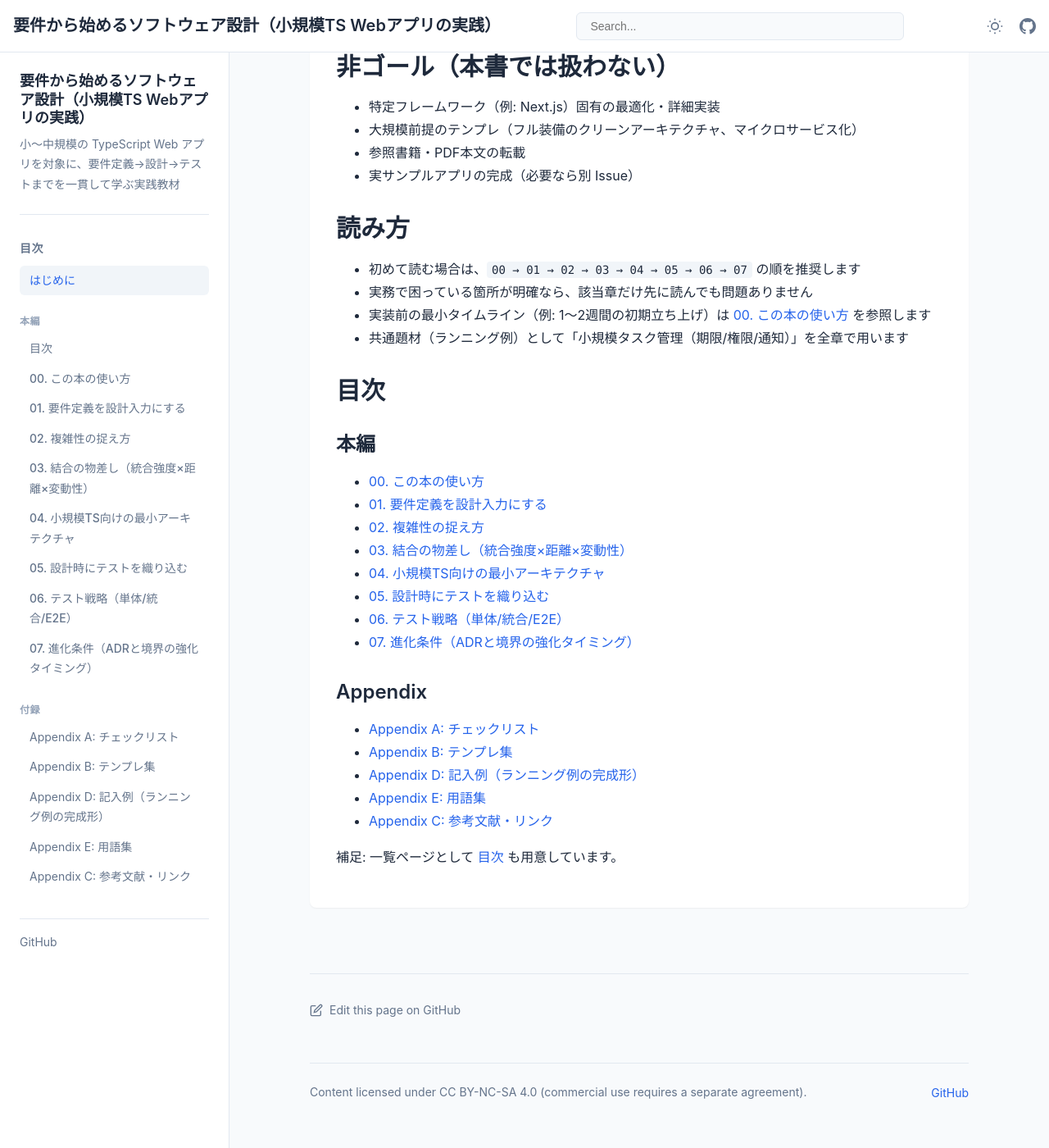
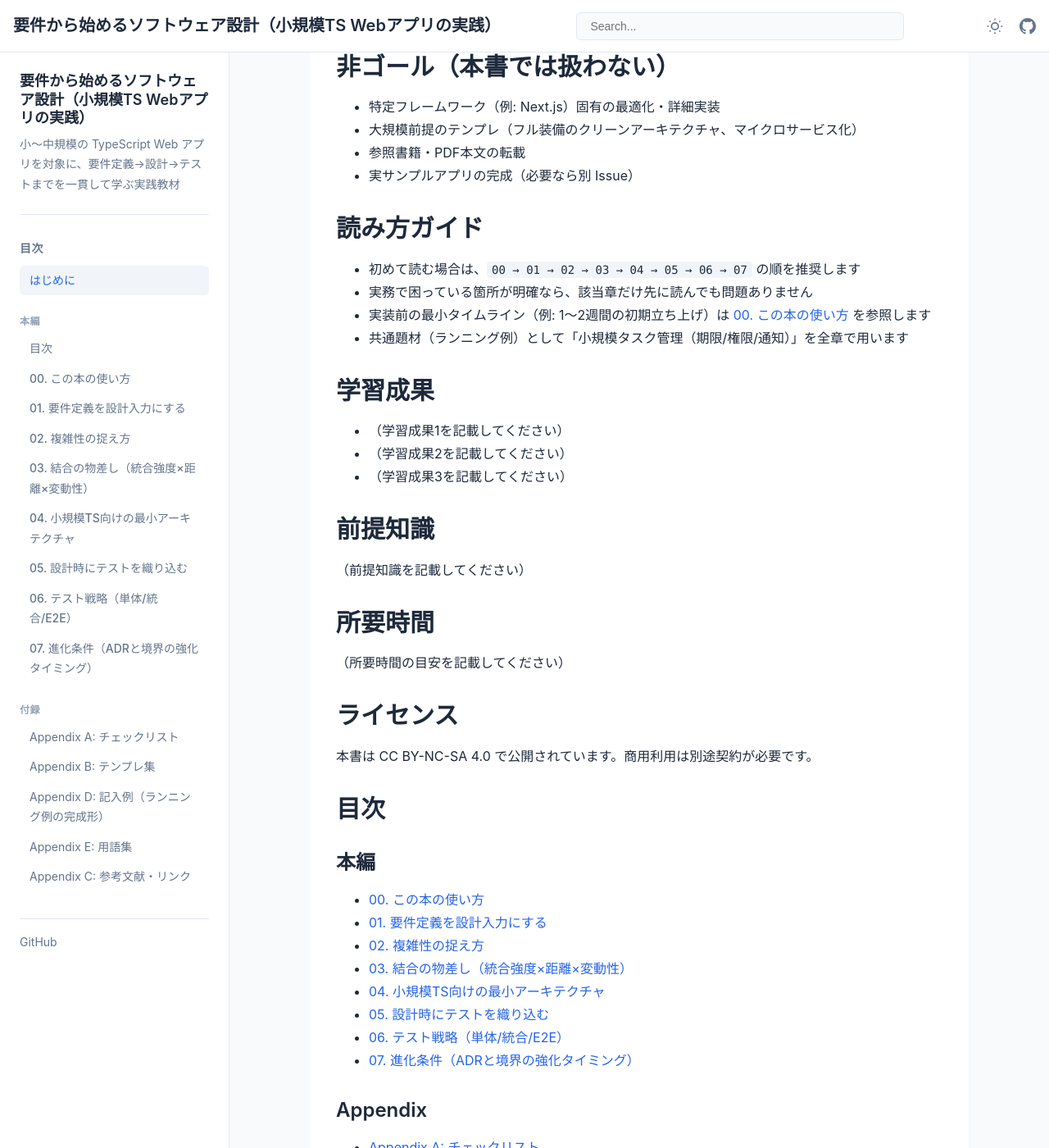
Before and after one commit to itdojp/small-webapp-software-design-book, a Jekyll site: the page built from docs/index.md, in a window 1280 px wide and 1400 px high, scrolled down 944 px. Shown: the whole window at 82% size. Built offline with Jekyll 4.4.1, drawn with Linux system fonts in a browser that asks for light colours.

Commit message:
chore: align top page slots

```diff
--- a/docs/index.md
+++ b/docs/index.md
@@ -36,12 +36,26 @@
 - 参照書籍・PDF本文の転載
 - 実サンプルアプリの完成（必要なら別 Issue）
 
-## 読み方
+## 読み方ガイド
 
 - 初めて読む場合は、`00 → 01 → 02 → 03 → 04 → 05 → 06 → 07` の順を推奨します
 - 実務で困っている箇所が明確なら、該当章だけ先に読んでも問題ありません
 - 実装前の最小タイムライン（例: 1〜2週間の初期立ち上げ）は [00. この本の使い方]({{ '/chapters/00-about-this-book/' | relative_url }}) を参照します
 - 共通題材（ランニング例）として「小規模タスク管理（期限/権限/通知）」を全章で用います
+
+## 学習成果
+- （学習成果1を記載してください）
+- （学習成果2を記載してください）
+- （学習成果3を記載してください）
+
+## 前提知識
+（前提知識を記載してください）
+
+## 所要時間
+（所要時間の目安を記載してください）
+
+## ライセンス
+本書は CC BY-NC-SA 4.0 で公開されています。商用利用は別途契約が必要です。
 
 ## 目次
 
```
Also changed, not shown: other parts of docs/index.md (+1 -1 lines).
